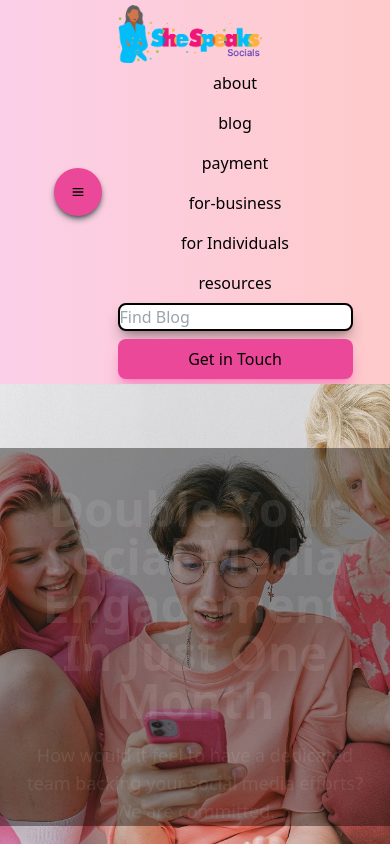
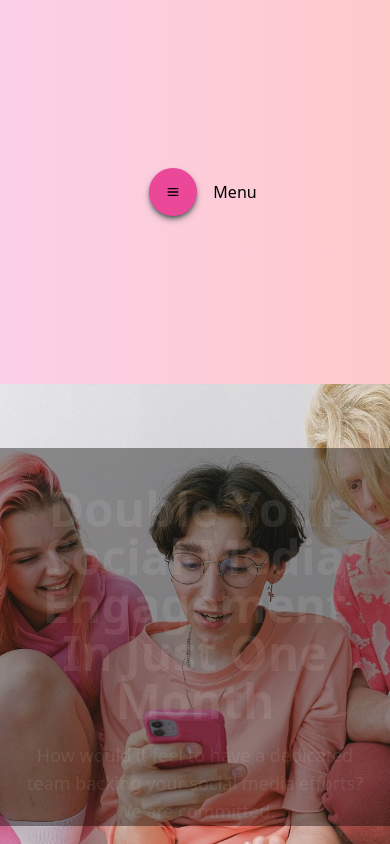
Before and after one commit to MatthewsRicky/shespeaksocial, a Next.js app: page / in a window 390 px wide. Shown: the top 844 px of the page. Built offline with nearby package versions, Linux system fonts and the light colour scheme.

Commit message:
Factoring out the menu  into its own component

```diff
--- a/components/Navbar.tsx
+++ b/components/Navbar.tsx
@@ -3,6 +3,7 @@ import React, {useState} from 'react'
 import Link from "next/link";
 import Image from "next/image";
 import {BiMenu} from "react-icons/bi";
+import Menu from "@/components/Menu";
 
 export default function Navbar() {
 
@@ -21,48 +22,7 @@ export default function Navbar() {
 					<BiMenu />
 				</span>
 			</button>
-			<div className="hidden lg:flex items-center justify-between px-4 lg:w-[80%] mx-auto">
-				<Link href="/">
-					<Image src ="/shespeaksocial.png" alt="logo" width={144} height={30} />
-				</Link>
-
-				{navLinks.map((link) => (
-					<ul key={link} className="flex items-center justify-around mx-auto gap-2">
-						<li className="flex items-center justify-around mx-auto px-2 py-2">
-							<Link href={"/" + link}>
-								{link}
-							</Link>
-						</li>
-					</ul>
-				))}
-
-				<div className="flex flex-col md:flex-row items-center gap-2  justify-center mx-auto">
-					<input type="search" className="rounded-lg shadow-black/30 shadow-lg border-black border-2 border-solid" placeholder="Find Blog" />
-					<button type="submit" className="bg-pink-500 px-3 shadow-lg shadow-pink-400/70 py-2 rounded-lg">Get in Touch</button>
-				</div>
-
-			</div>
-
-			<div className="flex flex-col lg:hidden">
-				<Link href="/">
-					<Image src ="/shespeaksocial.png" alt="logo" width={144} height={30} />
-				</Link>
-
-				{navLinks.map((link) => (
-					<ul key={link} className="flex items-center justify-between mx-auto gap-4">
-						<li className="flex items-center justify-around mx-auto px-3 py-2">
-							<Link href={"/" + link}>
-								{link}
-							</Link>
-						</li>
-					</ul>
-				))}
-
-				<div className="flex flex-col items-cente gap-2 h-auto  justify-center mx-auto">
-					<input type="search" className="rounded-lg shadow-black/30 shadow-lg border-black border-2 border-solid" placeholder="Find Blog" />
-					<button type="submit" className="bg-pink-500 px-3 shadow-lg shadow-pink-400/70 py-2 rounded-lg">Get in Touch</button>
-				</div>
-			</div>
+			<Menu />
 		</nav>
 </>
 	)
```
